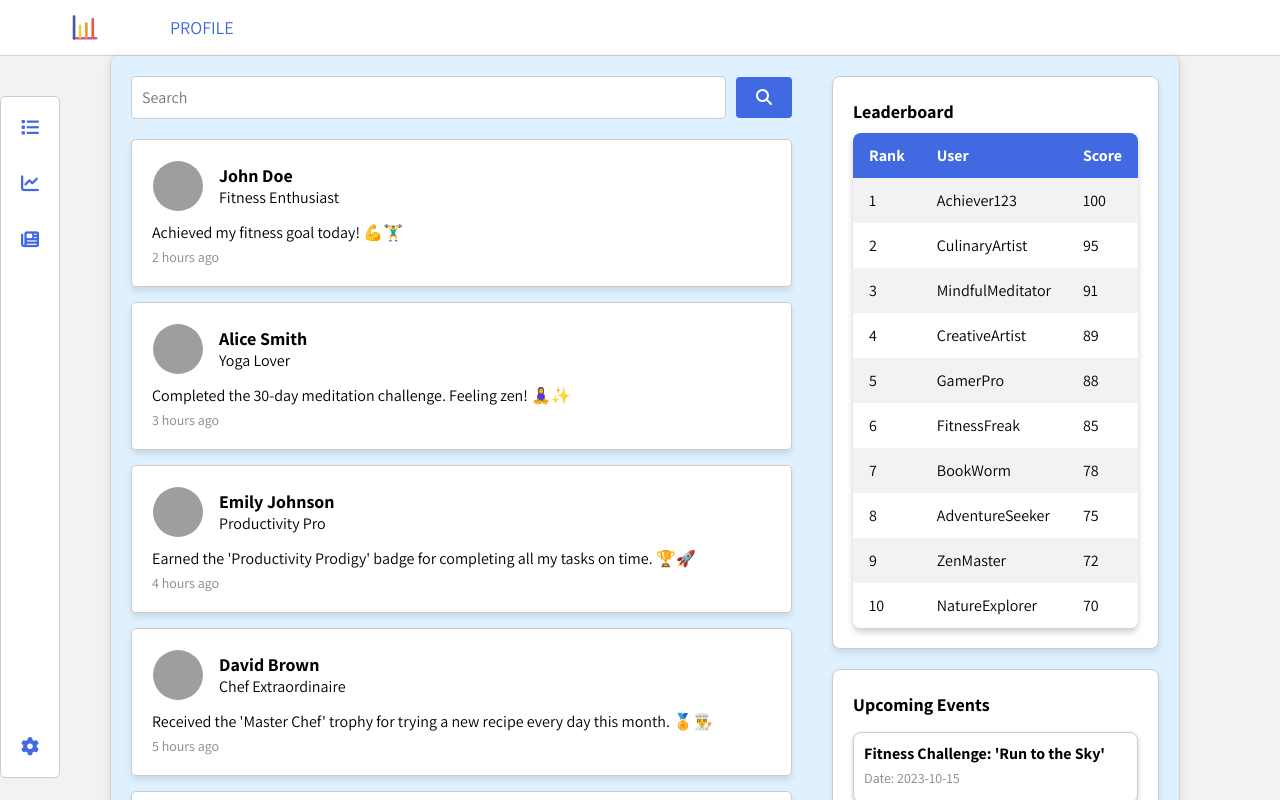
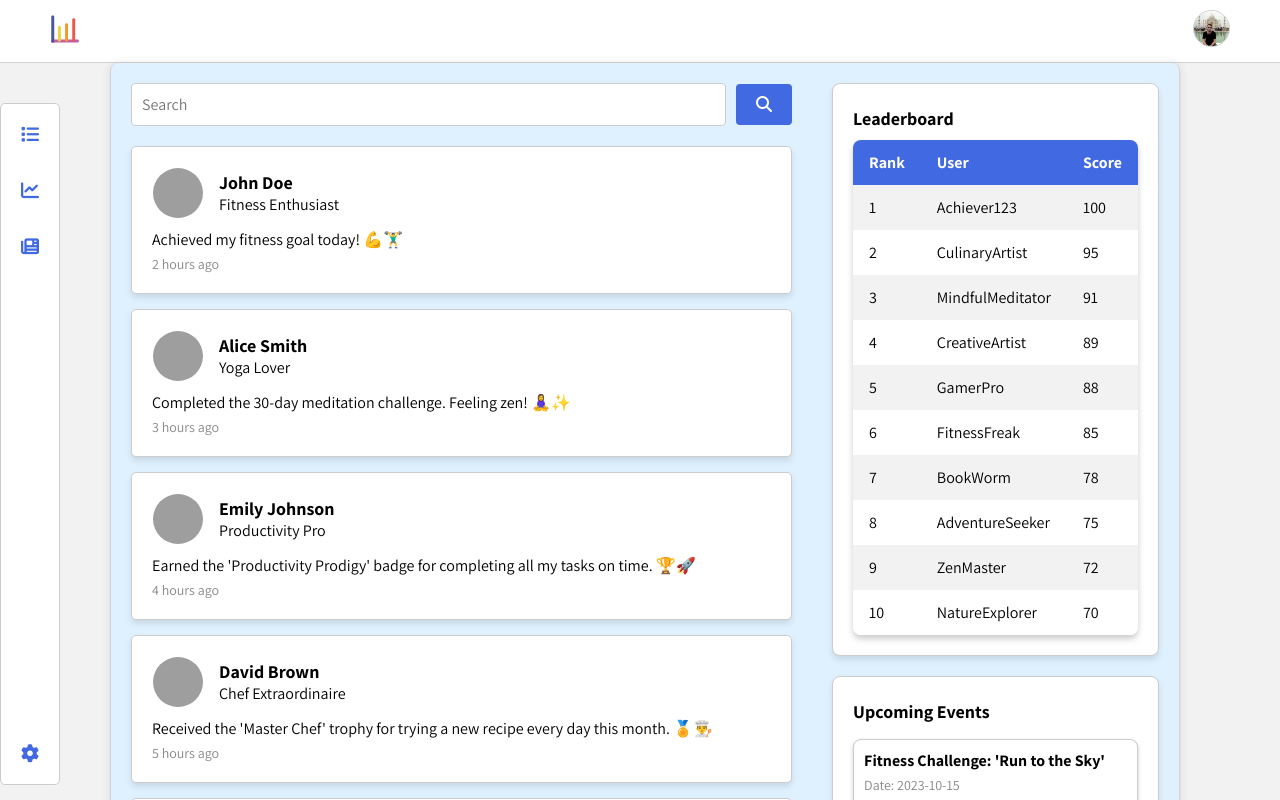
Before and after one commit to joseph-johnson27001/habits_tracker, a Vue app: page / in a window 1280 px wide. Shown: the top 800 px of the page. Built offline with nearby package versions, Linux system fonts and the light colour scheme; grey boxes are pictures that could not be loaded.

Commit message:
Navigation bar profile image

```diff
--- a/src/components/Navigation/NavigationBar.vue
+++ b/src/components/Navigation/NavigationBar.vue
@@ -30,13 +30,24 @@
           />
         </svg>
       </router-link>
-      <router-link to="/profile" class="nav-link"> PROFILE </router-link>
+      <router-link to="/profile" class="nav-link">
+        <img
+          :src="profileImage"
+          alt="User Profile"
+          class="user-profile-image"
+        />
+      </router-link>
     </div>
   </nav>
 </template>
 
 <script>
 export default {
+  data() {
+    return {
+      profileImage: require("@/assets/images/joe-taj.jpg"),
+    };
+  },
   methods: {
     isRouteActive(route) {
       return this.$route.path === route;
@@ -52,31 +63,28 @@ export default {
   border-bottom: 1px solid lightgray;
   padding: 10px 0;
   justify-content: center;
+  align-items: center;
 }
 
 .icon {
-  height: 25px;
+  height: 28px;
   width: 30px;
-  margin-top: 5px;
-  margin-left: -5px;
+  margin-left: 10px;
 }
 
 .navigation-container {
   width: 1200px;
   display: flex;
   align-items: center;
+  justify-content: space-between;
 }
 
-.nav-link {
-  color: #4169e1;
-  text-decoration: none;
-  margin: 0 35px;
-  font-size: 18px;
-  transition: color 0.3s;
+.user-profile-image {
+  width: 35px; /* Adjust the width as needed */
+  height: 35px; /* Adjust the height as needed */
+  border-radius: 50%; /* Make it circular */
+  margin-right: 10px; /* Add some spacing from the right side */
   cursor: pointer;
-}
-
-.nav-link:hover {
-  color: #0f212f;
+  border: 1px solid #ccc;
 }
 </style>
```
